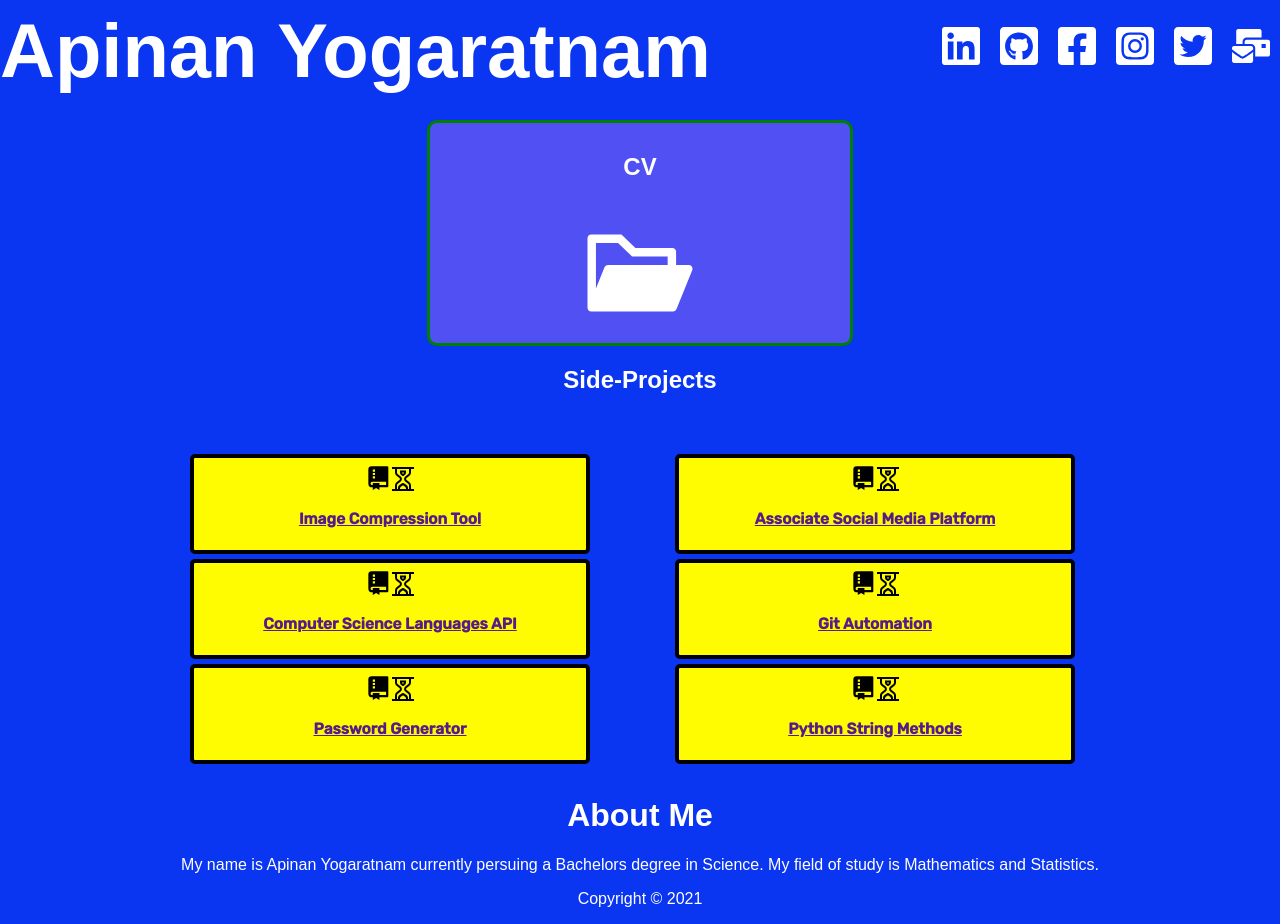
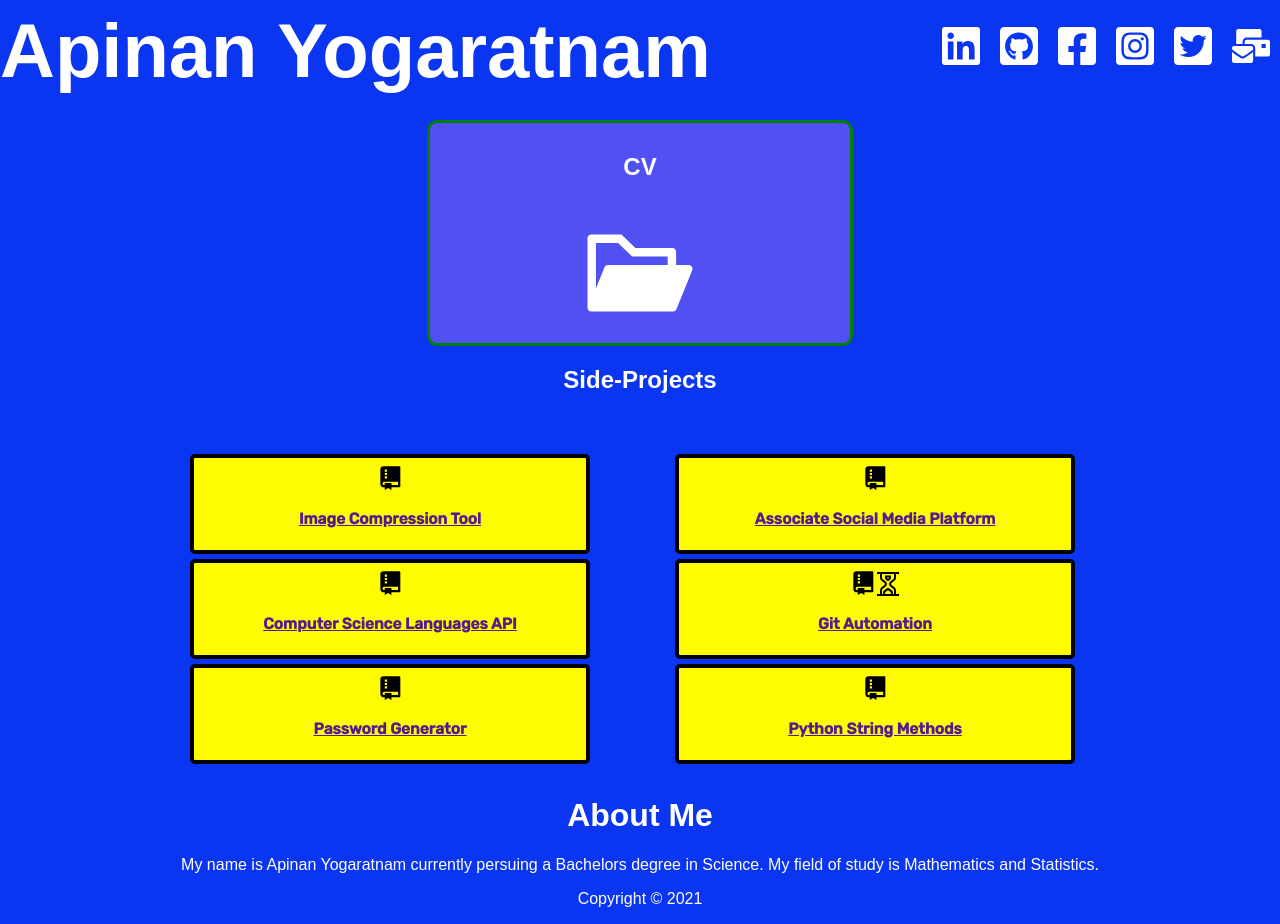
Before and after one commit to apinanyogaratnam/my-personal-website-v2.0, a React (Create React App) app: page / in a window 1280 px wide. Built offline with nearby package versions, Linux system fonts and the light colour scheme; a web font is replaced by a local one.

Commit message:
removed time on repo display icon for projects that are complete and deployed gh pages with current version

```diff
--- a/src/components/side_projects.js
+++ b/src/components/side_projects.js
@@ -13,7 +13,6 @@ const SidePorjects = () => {
 
                 {/* Image Compression Tool */}
                 <RiGitRepositoryFill size="2em" />
-                <GrInProgress size="1.8em"/>
                 <a href="" onClick={()=> window.open("https://github.com/apinanyogaratnam/Image-Compression-Tool", "_blank")}>
                     <h3>Image Compression Tool</h3>
                 </a>
@@ -24,7 +23,6 @@ const SidePorjects = () => {
 
                 {/* Associate */}
                 <RiGitRepositoryFill size="2em" />
-                <GrInProgress size="1.8em"/>
                 <a href="" onClick={()=> window.open("https://github.com/apinanyogaratnam/Associate", "_blank")}>
                     <h3>Associate Social Media Platform</h3>
                 </a>
@@ -35,7 +33,6 @@ const SidePorjects = () => {
 
                 {/* Computer Science Languages API */}
                 <RiGitRepositoryFill size="2em" />
-                <GrInProgress size="1.8em"/>
                 <a href="" onClick={()=> window.open("https://github.com/apinanyogaratnam/Computer-Science-Languages-API", "_blank")}>
                     <h3>Computer Science Languages API</h3>
                 </a>
@@ -62,7 +59,6 @@ const SidePorjects = () => {
 
                 {/* Password Generator */}
                 <RiGitRepositoryFill size="2em" />
-                <GrInProgress size="1.8em"/>
                 <a href="" onClick={()=> window.open("https://github.com/apinanyogaratnam/password_generator", "_blank")}>
                     <h3>Password Generator</h3>
                 </a>
@@ -74,7 +70,6 @@ const SidePorjects = () => {
 
                 {/* Python String Methods */}
                 <RiGitRepositoryFill size="2em" />
-                <GrInProgress size="1.8em"/>
                 <a href="" onClick={()=> window.open("https://github.com/apinanyogaratnam/python_string_methods", "_blank")}>
                     <h3>Python String Methods</h3>
                 </a>
```
